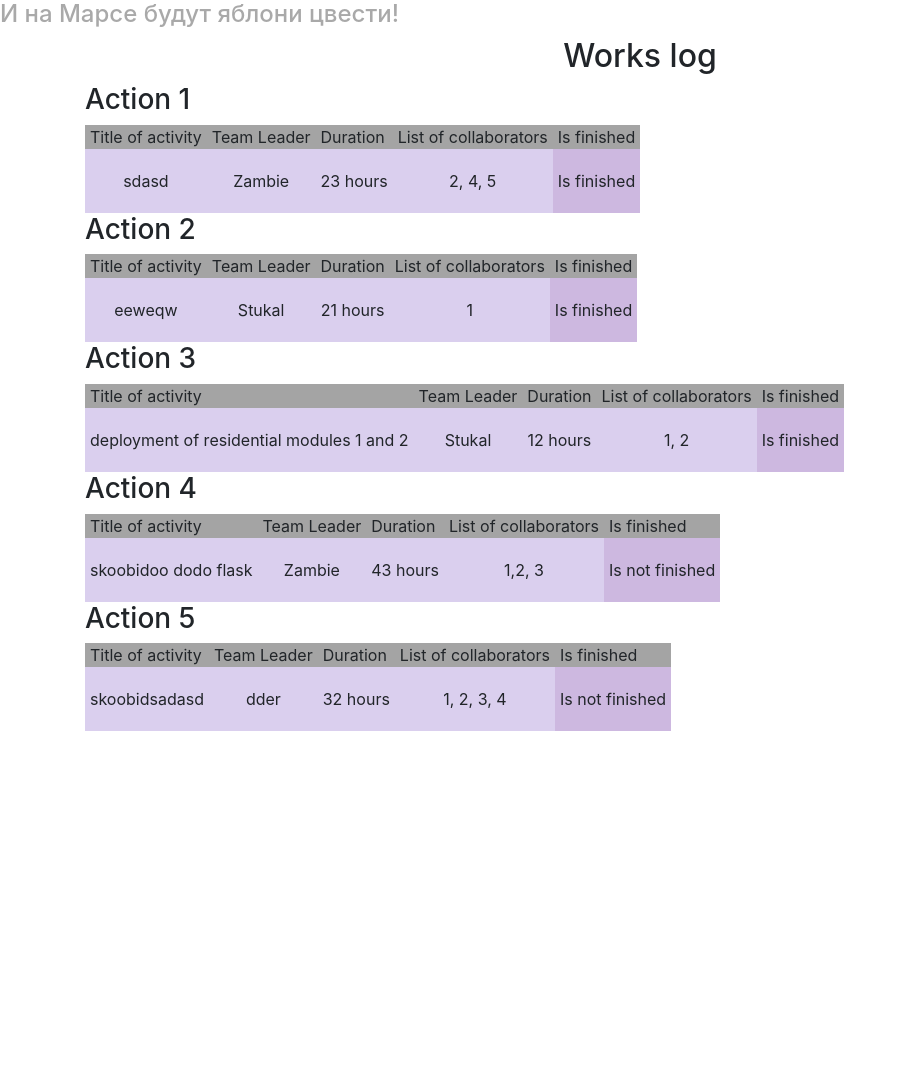
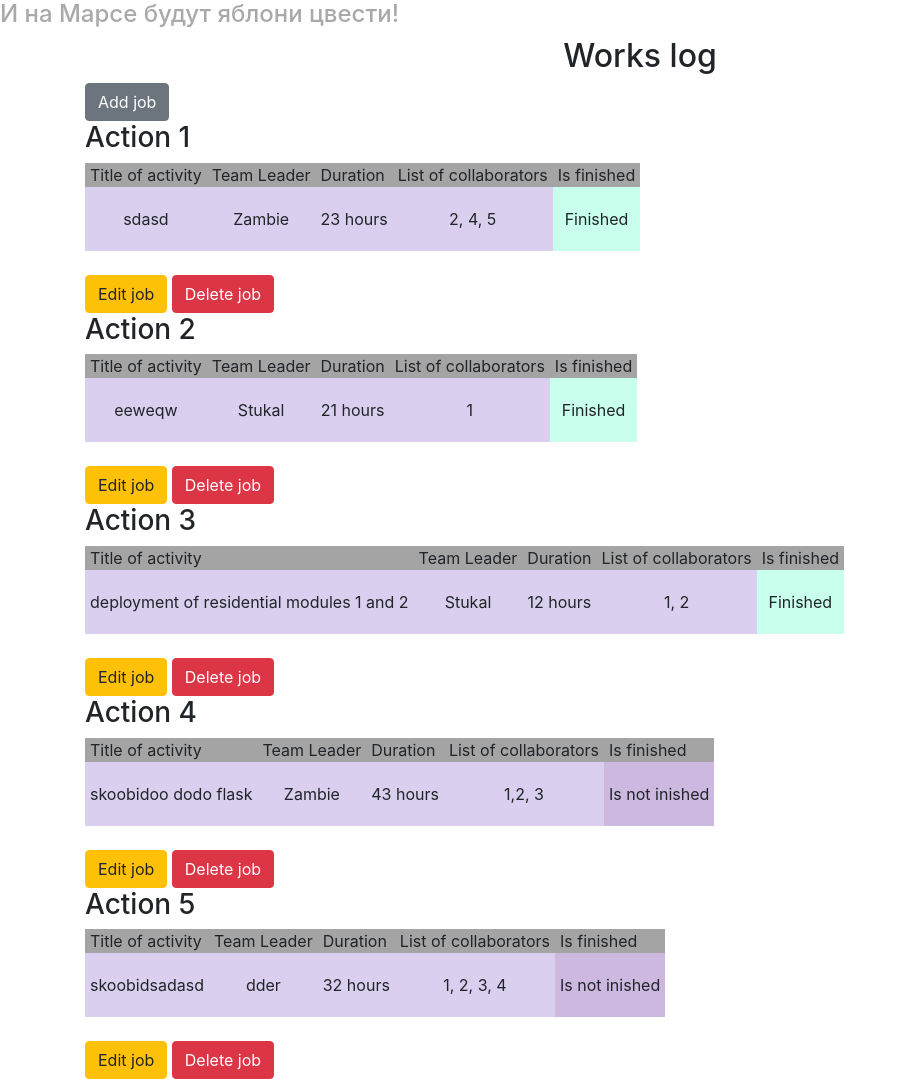
Before and after one commit to KamilDevBiBi/flask_db, a Flask app: page / in a window 1280 px wide. Shown: the part 60-1139 px from the top of the page, without its empty margins (0-905 px from the left). Before the commit the page ends 791 px from the top, so only its background shows below. Run offline with Flask 3, Linux system fonts and the light colour scheme; a user stored in the database is signed in; data comes from the database, SQL or seed files in the repository; both versions use the stored data as it was after the commit; lists and menus that the app fills with data are empty; some libraries are stand-ins or nearby versions.

Commit message:
edit, delete, new_table_view

```diff
--- a/zip_project/main.py
+++ b/zip_project/main.py
@@ -1,6 +1,6 @@
-from flask import Flask, render_template, redirect
+from flask import Flask, render_template, redirect, request, abort
 from forms import LoginForm, RegisterForm, addJobForm
-from flask_login import LoginManager, login_user, logout_user, login_required
+from flask_login import LoginManager, login_user, logout_user, login_required, current_user
 
 from data import db_session
 from data.__all_models import User, Jobs
@@ -115,6 +115,64 @@ def add_job():
     return render_template("add_job.html", form=form)
 
 
+@app.route("/addjob/<int:job_id>", methods=["GET", "POST"])
+@login_required
+def edit_job(job_id):
+    form = addJobForm()
+
+    if request.method == "GET":
+        session = db_session.create_session()
+        job = session.query(Jobs).filter(Jobs.id == job_id, (Jobs.team_leader ==current_user.id) | (current_user.id == 1)).first()
+
+        if job:
+            form.job.data = job.job
+            form.team_leader.data = job.team_leader
+            form.work_size.data = job.work_size
+            form.collaborators.data = job.collaborators
+        else:
+            abort(404)
+
+    if form.validate_on_submit():
+        session = db_session.create_session()
+
+        leader_user = session.query(User).filter(User.id == form.team_leader.data).first()
+        if not leader_user:
+            return render_template("add_job.html", form=form, message="team leader id is incorrect")
+
+        collaborators = form.collaborators.data.split(',')
+        for coll_id in collaborators:
+            user = session.query(User).filter(User.id == coll_id).first()
+            if not user:
+                return render_template("add_job.html", form=form, message="collaborators list is incorrect")
+
+        editting_job = session.query(Jobs).filter(Jobs.id == job_id, (Jobs.team_leader ==current_user.id) | (current_user.id == 1)).first()
+        if editting_job:
+            editting_job.team_leader = form.team_leader.data
+            editting_job.job = form.job.data
+            editting_job.work_size = form.work_size.data
+            editting_job.collaborators = form.collaborators.data
+
+            session.commit()
+            return redirect("/")
+        else:
+            abort(404)
+
+    return render_template("add_job.html", form=form)
+
+@app.route("/deljob/<int:job_id>")
+@login_required
+def remove_job(job_id):
+    session = db_session.create_session()
+    job = session.query(Jobs).filter(Jobs.id == job_id, (Jobs.team_leader == current_user.id) | (current_user.id == 1)).first()
+
+    if job:
+        session.delete(job)
+        session.commit()
+        return redirect("/")
+    else:
+        abort(404)
+
+
 def main():
     db_session.global_init("zip_project/db/auth_user.db")
     app.run(host="127.0.0.1", port="8080")
--- a/zip_project/static/css/style.css
+++ b/zip_project/static/css/style.css
@@ -10,15 +10,12 @@ thead th {
     background-color: rgb(164, 164, 164);
     padding: 0px 5px;
 }
-tbody th {
+tbody td {
     background-color: rgb(218, 207, 238);
     text-align: center;
     padding: 20px 5px;
 }
 
-tbody th:last-child{
-    background-color: rgb(205, 184, 224);
-}
 form.login_form {
     margin-left: auto;
     margin-right: auto;
@@ -43,3 +40,11 @@ header p {
     margin: 0;
     line-height: 60px;
 }
+
+.not_finished{
+    background-color: rgb(205, 184, 224);
+}
+
+.finished_job{
+    background-color: rgb(200, 255, 237);
+}
--- a/zip_project/templates/jobs_table.html
+++ b/zip_project/templates/jobs_table.html
@@ -2,6 +2,9 @@
 
 {% block jobs_table %}
     <h2 style="text-align: center;">Works log</h2>
+    {% if current_user.is_authenticated %}
+        <a href="addjob" class="btn btn-secondary">Add job</a>
+    {% endif %}
     {% for i in range(jobs_list | length) %}
         {% set item = jobs_list[i] %}
         <h3>Action {{item.id}}</h3>
@@ -17,18 +20,29 @@
             </thead>
             <tbody>
                 <tr>
-                    <th>{{item.job}}</th>
-                    <th>{{leader_names[i]}}</th>
-                    <th>{{item.work_size}} hours</th>
-                    <th>{{item.collaborators}}</th>
-                    <th>{% if item.is_finished %}
-                            Is finished
-                        {% else %}
-                            Is not finished
-                        {% endif %}
+                    <td>{{item.job}}</td>
+                    <td>{{leader_names[i]}}</td>
+                    <td>{{item.work_size}} hours</td>
+                    <td>{{item.collaborators}}</td>
+                    {% if item.is_finished %}
+                        <td class="finished_job">Finished</td>
+                    {% else %}
+                        <td class="not_finished">Is not inished</td>
+                    {% endif %}
                     </th>
                 </tr>
             </tbody>
         </table>
+        <br>
+        {% if current_user.is_authenticated and (current_user.id == item.team_leader or current_user.id == 1) %}
+            <div>
+                <a href="/addjob/{{ item.id }}" class="btn btn-warning">
+                    Edit job
+                </a>
+                <a href="/deljob/{{ item.id }}" class="btn btn-danger">
+                    Delete job
+                </a>
+            </div>
+        {% endif %}
     {% endfor %}
 {% endblock %}
```
Also changed, not shown: zip_project/db/auth_user.db.
